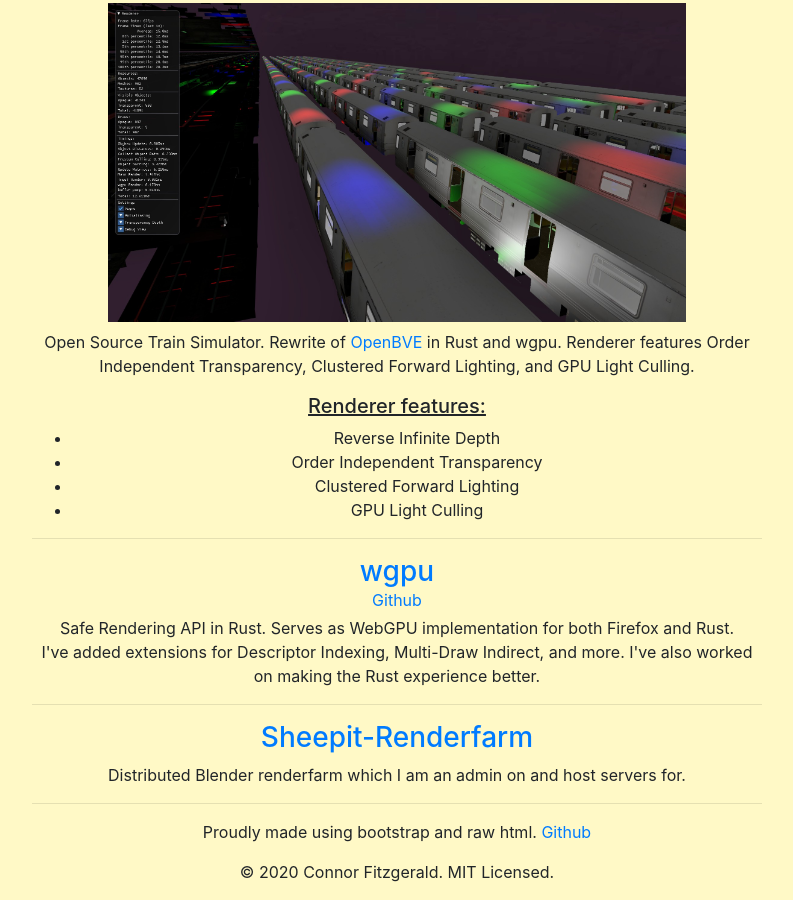
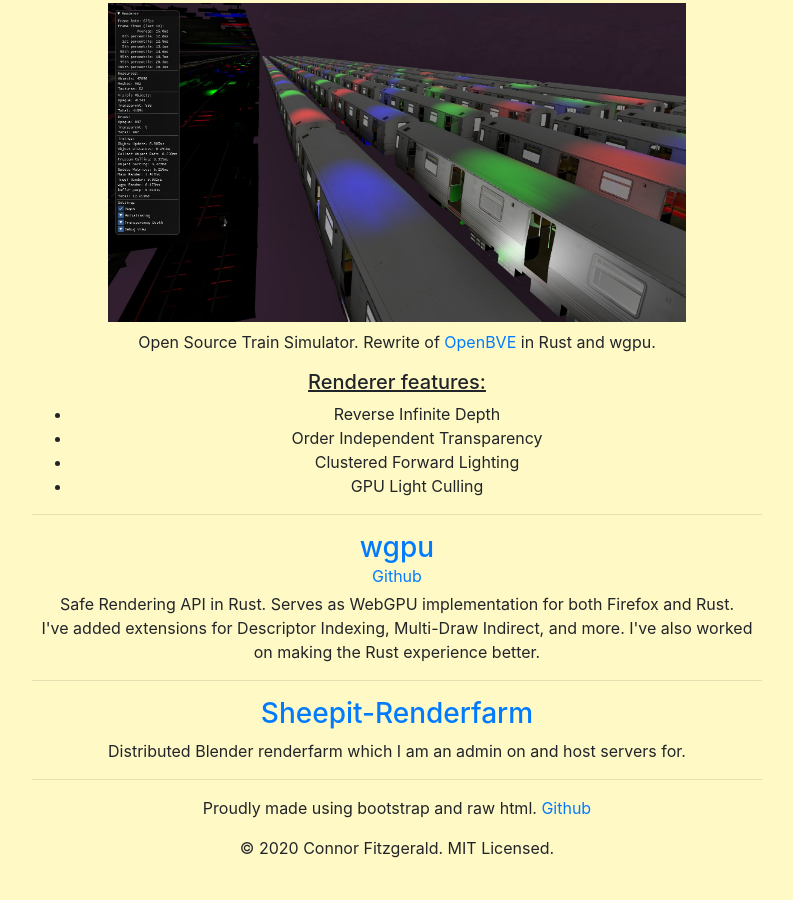
Before and after one commit to cwfitzgerald/cwfitz.com, a plain HTML site: page index.html in a window 1280 px wide. Shown: the part 1451-2351 px from the top of the page, without its empty margins (243-1036 px from the left). After the commit the page ends 2327 px from the top, so only its background shows below. Drawn offline with Linux system fonts and the light colour scheme.

Commit message:
Remove redundancy in bve's description

```diff
--- a/index.html
+++ b/index.html
@@ -80,7 +80,6 @@
                 <a href="images/bve.jpg"><img src="images/bve.jpg" class="img-fluid col-10 mt-1 mb-2"></a>
                 <p>
                     Open Source Train Simulator. Rewrite of <a href="https://openbve-project.net">OpenBVE</a> in Rust and wgpu.
-                    Renderer features Order Independent Transparency, Clustered Forward Lighting, and GPU Light Culling.
 
                     <h5><u>Renderer features:</u></h5>
                     <ul>
```
